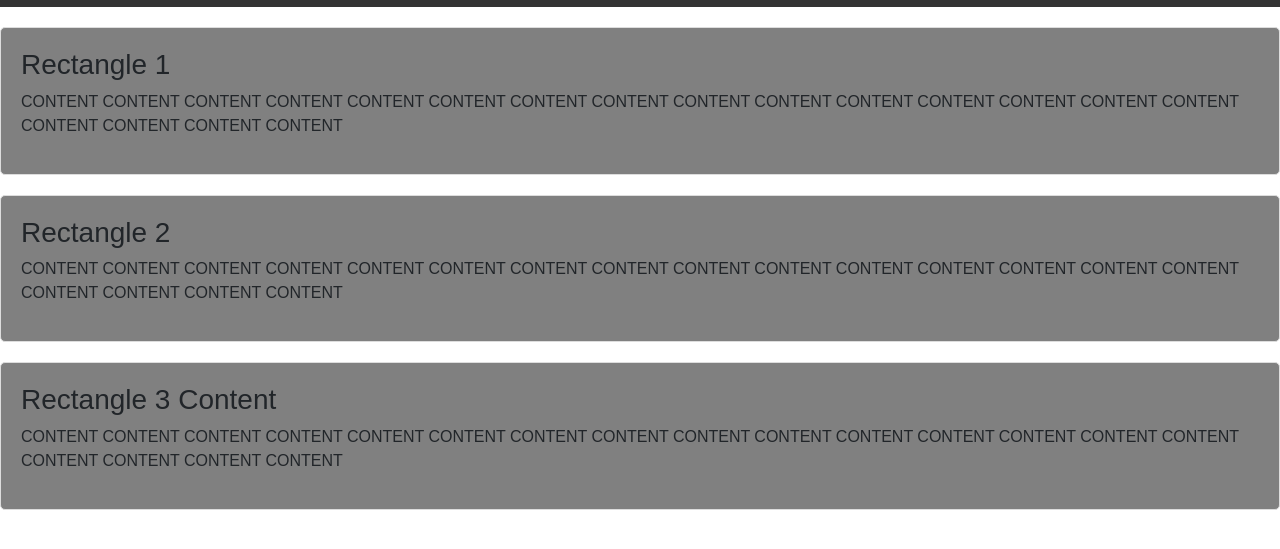
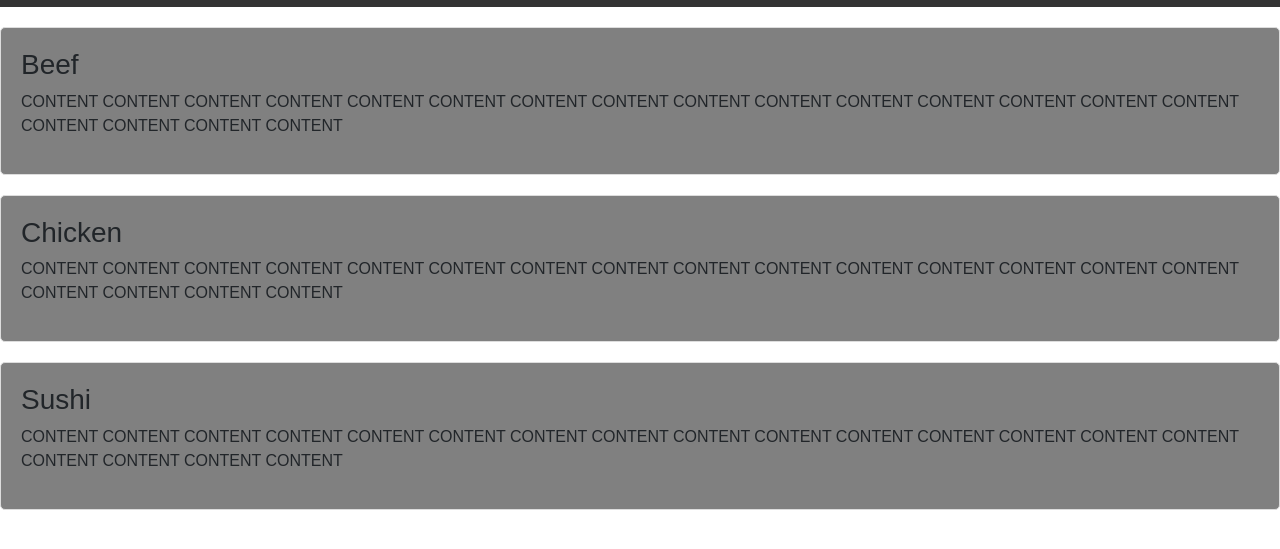
Before and after one commit to cameronhughes/navbar-test, a plain HTML site: page index.html in a window 1280 px wide. Shown: the part 43-592 px from the top of the page. Drawn offline with nearby package versions, Linux system fonts and the light colour scheme.

Commit message:
Update index.html

```diff
--- a/index.html
+++ b/index.html
@@ -264,17 +264,17 @@
 
     <!-- Dropdown content sections -->
     <div id="content1" class="dropdown-content">
-        <h3>Rectangle 1</h3>
+        <h3>Beef</h3>
         <p>CONTENT CONTENT CONTENT CONTENT CONTENT CONTENT CONTENT CONTENT CONTENT CONTENT CONTENT CONTENT CONTENT CONTENT CONTENT CONTENT CONTENT CONTENT CONTENT</p>
     </div>
 
     <div id="content2" class="dropdown-content">
-        <h3>Rectangle 2</h3>
+        <h3>Chicken</h3>
         <p>CONTENT CONTENT CONTENT CONTENT CONTENT CONTENT CONTENT CONTENT CONTENT CONTENT CONTENT CONTENT CONTENT CONTENT CONTENT CONTENT CONTENT CONTENT CONTENT</p>
     </div>
 
     <div id="content3" class="dropdown-content">
-        <h3>Rectangle 3 Content</h3>
+        <h3>Sushi</h3>
         <p>CONTENT CONTENT CONTENT CONTENT CONTENT CONTENT CONTENT CONTENT CONTENT CONTENT CONTENT CONTENT CONTENT CONTENT CONTENT CONTENT CONTENT CONTENT CONTENT</p>
     </div>
 </body>
```
